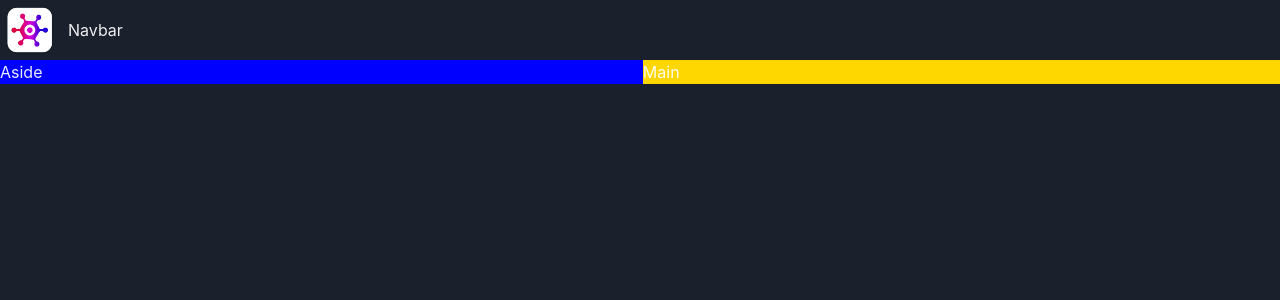
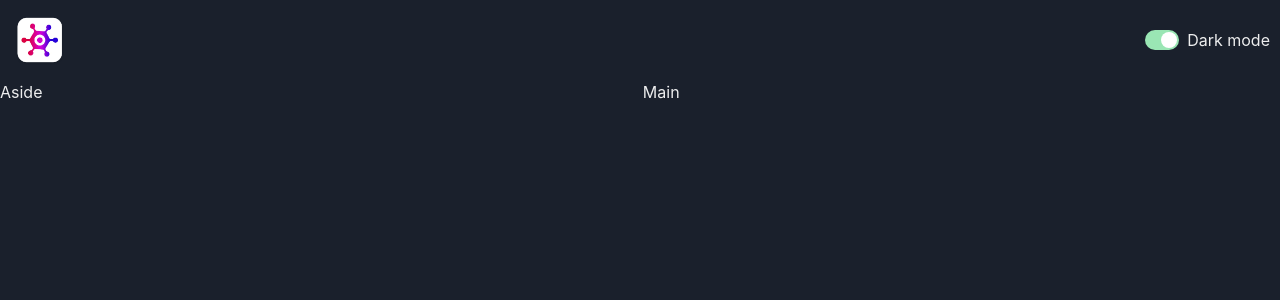
Before and after one commit to Dastnbek/game-discovery, a React (Vite) app: page / in a window 1280 px wide. Shown: the top 300 px of the page. Built offline with nearby package versions, Linux system fonts and the light colour scheme.

Commit message:
Add color switcher

```diff
--- a/src/App.tsx
+++ b/src/App.tsx
@@ -11,9 +11,9 @@
         <NavBar />
       </GridItem>
       <Show above="lg" >
-        <GridItem area='aside' bg='blue'> Aside </GridItem>
+        <GridItem area='aside'> Aside </GridItem>
       </Show>
-      <GridItem area='main' bg='gold'> Main </GridItem>
+      <GridItem area='main'> Main </GridItem>
     </Grid>
   )
 }
--- /dev/null
+++ b/src/components/ColorModeSwitch.tsx
@@ -0,0 +1,11 @@
+import { HStack, Switch, Text, useColorMode} from "@chakra-ui/react"
+
+export const ColorModeSwitch = () => {
+   const { toggleColorMode, colorMode  } = useColorMode()
+    return (
+       <HStack>
+        <Switch colorScheme="green" isChecked={colorMode === 'dark'} onChange={toggleColorMode} />
+        <Text>Dark mode</Text>
+       </HStack>
+    )
+}
--- a/src/components/NavBar.tsx
+++ b/src/components/NavBar.tsx
@@ -1,11 +1,12 @@
 import { HStack, Image, Text } from '@chakra-ui/react'
 import logo from '../assets/Logo/logo.webp'
+import { ColorModeSwitch } from './ColorModeSwitch'
 
 export const NavBar = () => {
     return (
-        <HStack>
+        <HStack justifyContent="space-between" padding="10px">
             <Image src={logo} boxSize='60px' />
-            <Text> Navbar </Text>
+            <ColorModeSwitch />
         </HStack>
     )
 }
```
